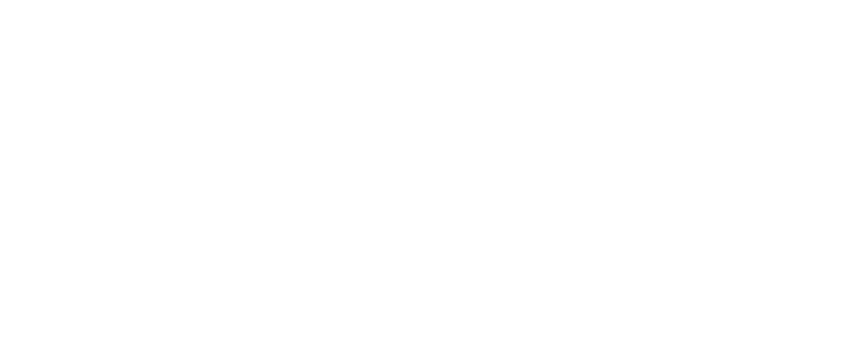
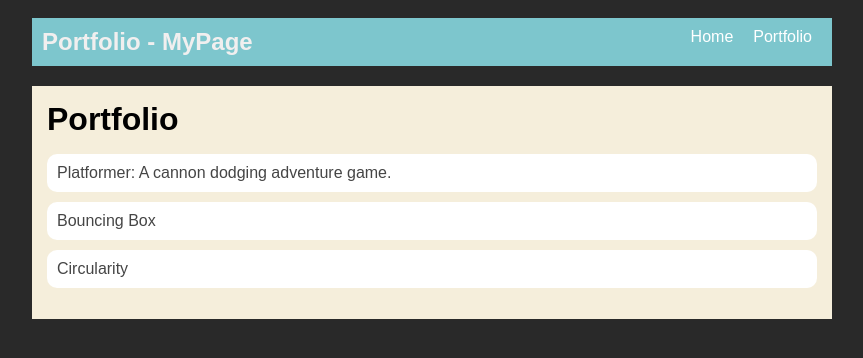
Before and after one commit to flakojl12/flakojl12.github.io, a plain HTML site: page portfolio.html in a window 1280 px wide. Shown: the whole page, without its empty margins (208-1071 px from the left). Drawn offline with Linux system fonts and the light colour scheme.

Commit message:
add portfolio.html file

```diff
--- a/index.html
+++ b/index.html
@@ -3,13 +3,13 @@
   <head>
     <title>Home - MyPage</title>
     <link rel="stylesheet" href="style.css" />
+    <link rel="icon" type="image/x-Icon" href="https://resources.finalsite.net/images/f_auto,q_auto/v1716416709/jpschoolsorg/abv8iqdba4smjpo6oo2l/ThomasJeffersonHighSchoolforAdvancedStudiesPrimaryLogoImage.png">
   </head>
 
   <body>
-    <!-- All content goes here -->
     <div id="all-contents">
       <nav>
-         <h1>MyPage</h1>
+         <h1>Home - MyPage</h1>
          <ul id="nav-ul">
           <li class ="nav-li">
             <a href="index.html">Home</a>
@@ -22,10 +22,10 @@
 
       <main>
         <div class ="sidebar">
-         <img class ="sidebar-img" src="https://static.qobuz.com/images/covers/ja/cz/wqhv8hrhqczja_230.jpg">
+         <img class ="sidebar-img" src="https://resources.finalsite.net/images/f_auto,q_auto,t_image_size_1/v1722877507/jpschoolsorg/k9s0ebbq30l891zexqpt/AtthleticJaguarFace.png">
         </div>
 
-        <div class ="content">
+          <div class ="content">
           <h2>Luis Perez</h2>
           <p>Student of Thomas Jefferson Academy</p>
           <div id="Interests">
--- a/portfolio.html
+++ b/portfolio.html
@@ -0,0 +1,40 @@
+<!DOCTYPE html>
+<html>
+    <head>
+        <title>Portfolio - MyPage</title>
+        <link rel="stylesheet" href="style.css"/>
+    </head>
+
+    <body>
+        <div id="all-contents">
+            <nav>
+                <h1>Portfolio - MyPage</h1>
+                <ul id="nav-ul">
+                    <li class="nav-li">
+                        <a href="index.html">Home</a>
+                    </li>
+                    <li class="nav-li">
+                        <a href="portfolio.html">Portfolio</a>
+                    </li>
+                </ul>
+            </nav>
+            <main>
+                <div class="content">
+                    <h1>Portfolio</h1>
+                    <ul id="portfolio">
+                        <li>
+                            <a href="fsd-projects/platformer/">Platformer: A cannon dodging adventure game.</a>
+                        </li>
+                        <li>
+                            <a href="fsd-projects/bouncing-box/">Bouncing Box</a>
+                        </li>
+                        <li>
+                            <a href="fsd-projects/circularity/">Circularity</a>
+                        </li>
+                    </ul>
+                </div>
+            </main>
+
+        </div>
+    </body>
+</html>
--- a/style.css
+++ b/style.css
@@ -22,7 +22,7 @@
 h1 {
     display: flex;
     align-items: center;
-    color: rgb(146, 146, 146);
+    color: rgb(241, 239, 239);
     flex: 1;
     margin: 0;
 }
@@ -75,3 +75,29 @@
 h2, h3 {
     margin: 0px;
 }
+
+/* Portfolio styles */
+.content h1 {
+  color: black;
+}
+
+#portfolio {
+  list-style-type: none;
+  padding-left: 0;
+}
+
+#portfolio li {
+  background: #fff;
+  padding: 10px;
+  border-radius: 10px;
+  margin-bottom: 10px;
+}
+
+#portfolio li:hover {
+  background: #eee;
+}
+
+#portfolio a {
+  text-decoration: none;
+  color: #454545;
+}
```
Also changed, not shown: fsd-projects/platformer/platformer.js (+16 -11 lines).
